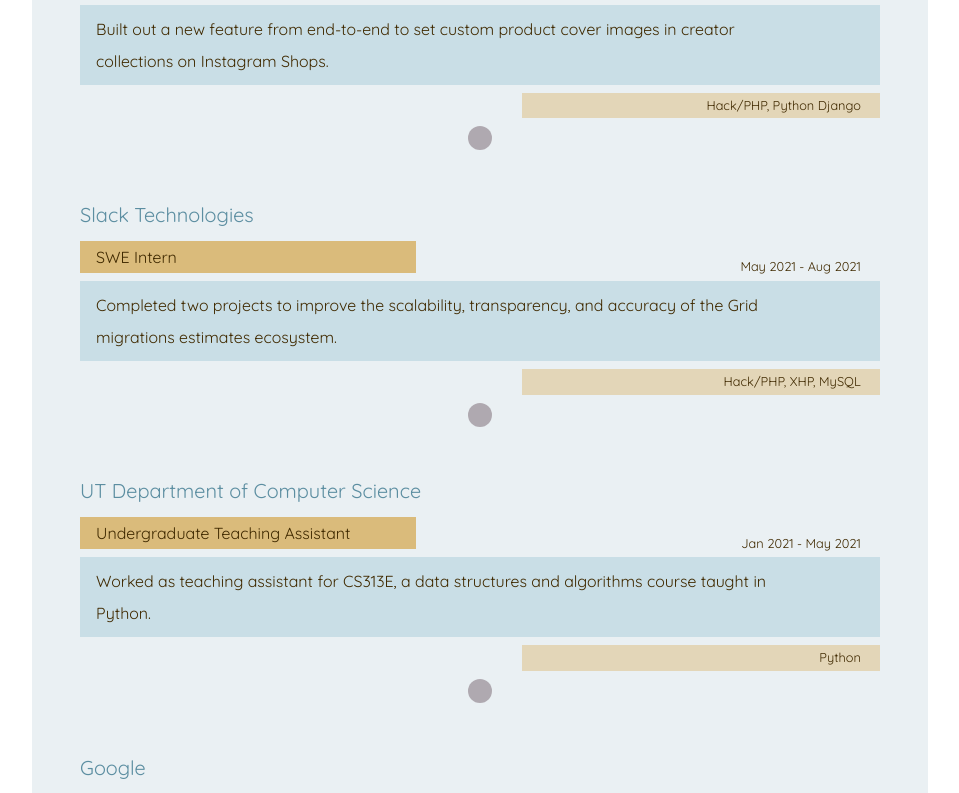
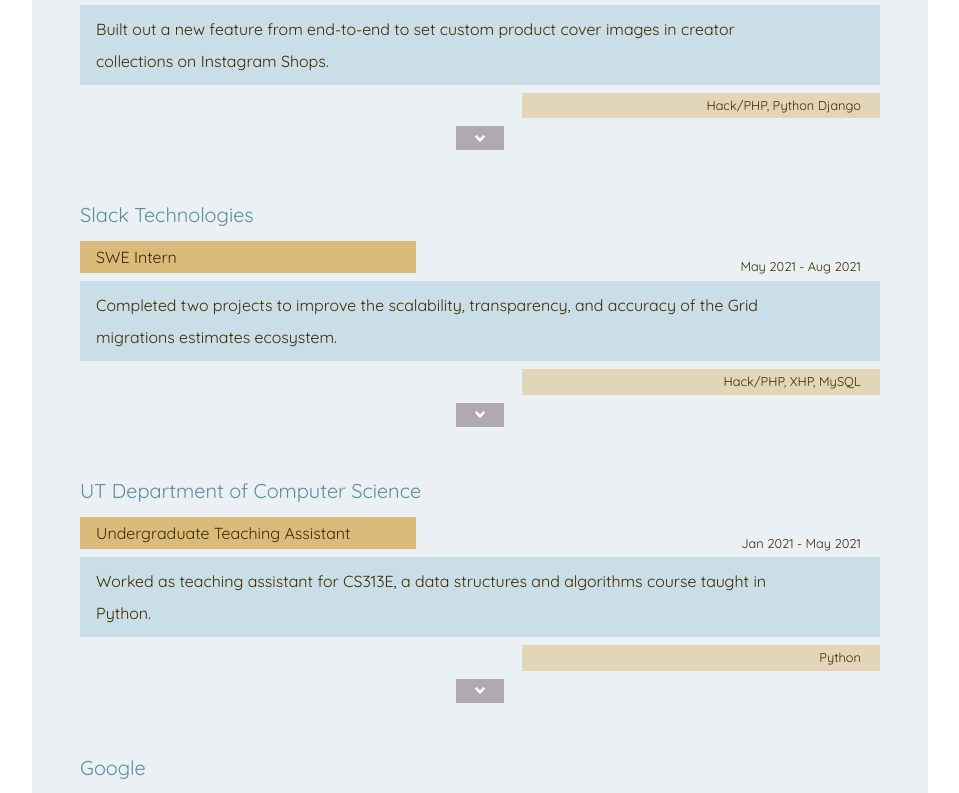
Before and after one commit to fang-helen/fang-helen.github.io, a React (Create React App) app: page / in a window 1280 px wide. Shown: the part 1307-2100 px from the top of the page, without its empty margins (160-1119 px from the left). Built offline with nearby package versions, Linux system fonts and the light colour scheme; a web font is replaced by a local one.

Commit message:
add dropdown animation

```diff
--- a/src/components/ExperienceTile.css
+++ b/src/components/ExperienceTile.css
@@ -75,8 +75,45 @@
 
 .experience-bullets-toggle {
   background-color: #73626b7e;
-  border-radius: 0.75em;
+  /* border-radius: 0.75em; */
   height: 1.5em;
-  width: 1.5em;
+  width: 3em;
   cursor: pointer;
+  display: flex;
+  align-items: center;
+  justify-content: center;
 }
+
+.toggle-arrow {
+  height: 30%;
+}
+
+.toggle-arrow.expanded {
+  transform: rotateX(180deg);
+}
+
+.toggle-arrow.one {
+  animation: flip 0.8s;
+}
+
+.toggle-arrow.two {
+  animation: flip-reverse 0.8s;
+}
+
+@keyframes flip {
+  from {
+    transform: rotateX(0deg);
+  }
+  to {
+    transform: rotateX(180deg);
+  }
+}
+
+@keyframes flip-reverse {
+  from {
+    transform: rotateX(180deg);
+  }
+  to {
+    transform: rotateX(0deg);
+  }
+}
--- a/src/components/ExperienceTile.js
+++ b/src/components/ExperienceTile.js
@@ -1,8 +1,9 @@
 import React from "react";
 
+import arrow from "../assets/arrow.png";
 import "./ExperienceTile.css";
 
-const TOGGLED_CLASSNAME = "collapsed";
+const EXPANDED_CLASSNAME = "expanded";
 
 class ExperienceTile extends React.Component {
   constructor(props) {
@@ -21,18 +22,27 @@
   }
 
   toggle() {
-    var toggleIcon = document.getElementById("toggle-" + this.state.identifier);
+    var toggleIcon = document.getElementById("arrow-" + this.state.identifier);
     var bulletsContainer = document.getElementById(
       "container-" + this.state.identifier
     );
     var bullets = document.getElementById("bullets-" + this.state.identifier);
-    if (!toggleIcon.classList.contains(TOGGLED_CLASSNAME)) {
-      toggleIcon.classList.add(TOGGLED_CLASSNAME);
+    if (!toggleIcon.classList.contains(EXPANDED_CLASSNAME)) {
+      // expanding
       bulletsContainer.style.height = bullets.scrollHeight + "px";
+
+      toggleIcon.classList.remove("two");
+      void toggleIcon.offsetWidth; // triggers reflow to reset animation
+      toggleIcon.classList.add("one");
     } else {
-      toggleIcon.classList.remove(TOGGLED_CLASSNAME);
+      // collapsing
       bulletsContainer.style.height = "0";
+
+      toggleIcon.classList.remove("one");
+      void toggleIcon.offsetWidth;
+      toggleIcon.classList.add("two");
     }
+    toggleIcon.classList.toggle(EXPANDED_CLASSNAME);
   }
 
   render() {
@@ -56,7 +66,7 @@
         </div>
 
         <div
-          class={"experience-bullets-container " + TOGGLED_CLASSNAME}
+          class={"experience-bullets-container " + EXPANDED_CLASSNAME}
           id={"container-" + this.state.identifier}
         >
           <div
@@ -77,9 +87,11 @@
               id={"toggle-" + this.state.identifier}
               onClick={this.toggle}
             >
-              {
-                // todo: add decorator
-              }
+              <img
+                src={arrow}
+                class="toggle-arrow"
+                id={"arrow-" + this.state.identifier}
+              />
             </div>
           </div>
         ) : null}
```
Also changed, not shown: src/assets/arrow.png (added).
